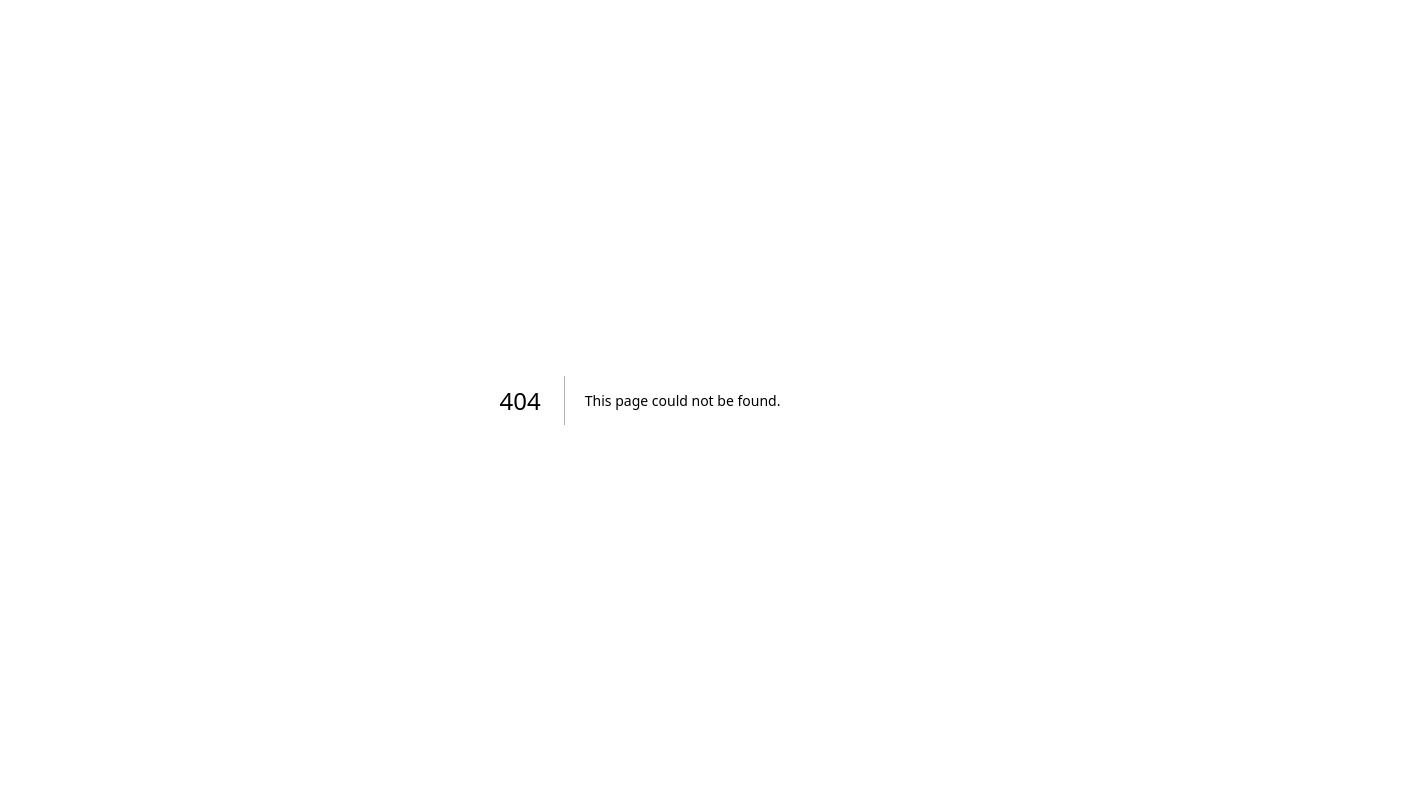
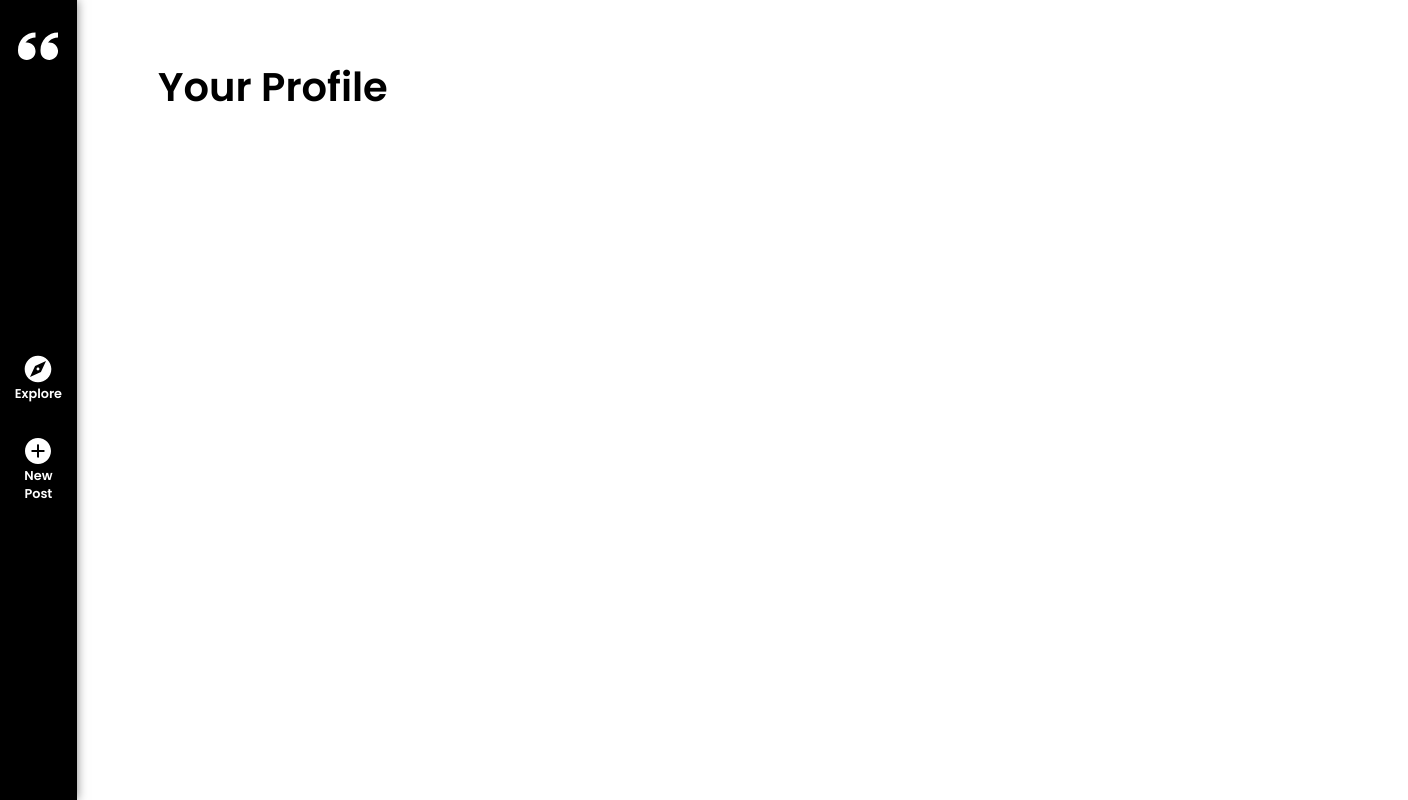
Before and after one commit to Quoation/client, a Next.js app: page /userprofile in a window 1280 px wide. Before the commit this address had no page. Shown: the whole page, 1408 px wide, since content can reach past the window. Built offline with nearby package versions, Linux system fonts and the light colour scheme.

Commit message:
added new feature in site

```diff
--- a/Components/Navbar/index.jsx
+++ b/Components/Navbar/index.jsx
@@ -1,22 +1,25 @@
-import React, { useEffect } from "react";
+import React from "react";
+import Link from "next/link";
 import style from "./Navbar.module.css";
 import { ImQuotesLeft } from "react-icons/im";
 import { MdExplore } from "react-icons/md";
 import { IoIosAddCircle } from "react-icons/io";
-import { FiLogIn, FiLogOut } from "react-icons/fi";
+import { FiLogOut } from "react-icons/fi";
 import { TiUser } from "react-icons/ti";
+import { useRouter } from "next/router";
 
 const Navbar = (props) => {
+  const router = useRouter();
   return (
     <nav className={style.nav}>
       <div className={style.logo}>
         <ImQuotesLeft size="2.5rem" />
       </div>
       <div className={style.navLinks}>
-        <a href="/">
+        <Link href="/">
           <MdExplore size={"2rem"} />
           Explore
-        </a>
+        </Link>
         <a
           onClick={() => {
             if (props.userdata !== null) {
@@ -35,22 +38,29 @@ const Navbar = (props) => {
           <>
             {props.userdata.profilepic === "" ||
             props.userdata.profilepic === null ? (
-              <a>
+              <Link href={"/userprofile"}>
                 <TiUser size="2rem" />
                 <span>{props.userdata.name}</span>
-              </a>
+              </Link>
             ) : (
-              <a>
+              <Link href={"/userprofile"}>
                 <img
                   src={props.userdata.profilepic}
                   alt="profile"
                   className={style.profilepic}
                 />
                 <span>{props.userdata.name}</span>
-              </a>
+              </Link>
             )}
 
-            <a onClick={() => props.setUserData(null)}>
+            <a
+              onClick={() => {
+                if (router.pathname === "/userprofile") {
+                  router.push("/");
+                }
+                props.setUserData(null);
+              }}
+            >
               <FiLogOut size={"2rem"} />
               Logout
             </a>
--- a/Components/NewPost/index.jsx
+++ b/Components/NewPost/index.jsx
@@ -17,13 +17,12 @@ const NewPost = (props) => {
     let fetchdata;
     try {
       fetchdata = await fetch(
-        `https://quotation-server.vercel.app/api/newpost?quote=${Quote}&author=${Author}`
+        `http://localhost:8080/api/newpost?quote=${Quote}&author=${Author}&email=${props.userdata.email}`
       );
     } catch (err) {
       console.log(err);
     }
     const res = await fetchdata.json();
-    console.log(res);
     if (res.data === true) {
       setQuote("");
       setAuthor("");
--- /dev/null
+++ b/Components/UserProfile/index.jsx
@@ -0,0 +1,36 @@
+import React from "react";
+import style from "./profile.module.css";
+import { TiUser } from "react-icons/ti";
+
+const UserProfile = (props) => {
+  return (
+    <div className={style.wrapper}>
+      <h1> Your Profile</h1>
+      {props.userdata === null || props.userdata === undefined ? (
+        <></>
+      ) : (
+        <div className={style.profile}>
+          <div className={style.avatar}>
+            {props.userdata.profilepic === "" ||
+            props.userdata.profilepic === null ? (
+              <TiUser size="5rem" />
+            ) : (
+              <img
+                src={props.userdata.profilepic}
+                alt="profile"
+                className={style.profilepic}
+              />
+            )}
+            <span className={style.name}>{props.userdata.username}</span>
+          </div>
+          <div>
+            <div className={style.name}> Name: {props.userdata.name}</div>
+            <div className={style.email}>Email: {props.userdata.email}</div>
+          </div>
+        </div>
+      )}
+    </div>
+  );
+};
+
+export default UserProfile;
--- /dev/null
+++ b/Components/UserProfile/profile.module.css
@@ -0,0 +1,53 @@
+.wrapper {
+  display: flex;
+  flex-direction: column;
+  align-items: flex-start;
+  justify-content: flex-start;
+  width: 100%;
+  height: 100%;
+  padding: 30px;
+  margin-left: 10%;
+}
+
+.wrapper h1 {
+  font-size: 2.5rem;
+  font-weight: 600;
+  margin-bottom: 20px;
+}
+
+.profile {
+  display: flex;
+  flex-direction: row;
+  align-items: center;
+  justify-content: flex-start;
+  width: 80%;
+  height: 100%;
+  padding: 30px;
+  background-color: whitesmoke;
+  border-radius: 10px;
+  border: 1px solid gray;
+}
+
+.avatar {
+  display: flex;
+  flex-direction: column;
+  align-items: center;
+  justify-content: center;
+  width: fit-content;
+  height: 100%;
+  padding: 30px;
+  text-align: center;
+}
+
+.profilepic {
+  width: 150px;
+  height: 150px;
+  border-radius: 50%;
+}
+.name,
+.email {
+  font-size: 1.5rem;
+  font-weight: 600;
+  margin-top: 10px;
+  width: fit-content;
+}
--- a/pages/_app.js
+++ b/pages/_app.js
@@ -1,11 +1,28 @@
 import "../styles/globals.css";
 import { GoogleOAuthProvider } from "@react-oauth/google";
+import Navbar from "../Components/Navbar";
+import { useState } from "react";
 
 function MyApp({ Component, pageProps }) {
+  const [userData, setUserData] = useState(null);
+  const [isnewPost, setIsNewPost] = useState(false);
   return (
-    <GoogleOAuthProvider clientId="797173889688-of8nd1nsong3j3g1gnckqtn8hdacejn1.apps.googleusercontent.com">
-      <Component {...pageProps} />
-    </GoogleOAuthProvider>
+    <>
+      <Navbar
+        userdata={userData}
+        setUserData={setUserData}
+        setOpenNewPost={setIsNewPost}
+      />
+      <GoogleOAuthProvider clientId="797173889688-of8nd1nsong3j3g1gnckqtn8hdacejn1.apps.googleusercontent.com">
+        <Component
+          {...pageProps}
+          setUserData={setUserData}
+          userData={userData}
+          isnewPost={isnewPost}
+          setIsNewPost={setIsNewPost}
+        />
+      </GoogleOAuthProvider>
+    </>
   );
 }
 
--- /dev/null
+++ b/pages/userprofile.js
@@ -0,0 +1,14 @@
+import React from "react";
+import UserProfile from "../Components/UserProfile";
+// import style
+
+const userprofile = (props) => {
+  return (
+    <div>
+      <UserProfile userdata={props.userData} />
+      {console.log(props.userData)}
+    </div>
+  );
+};
+
+export default userprofile;
```
Also changed, not shown: pages/index.js (+8 -11 lines).
